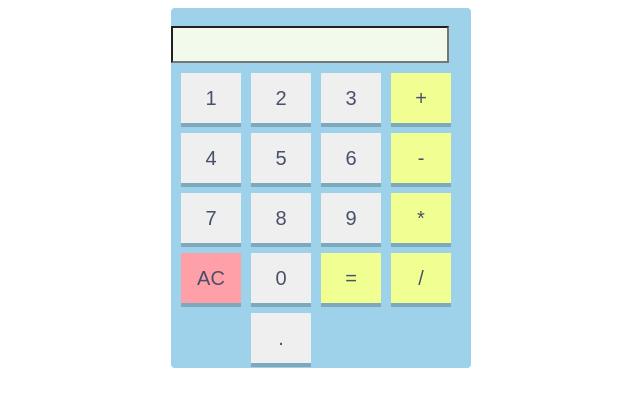
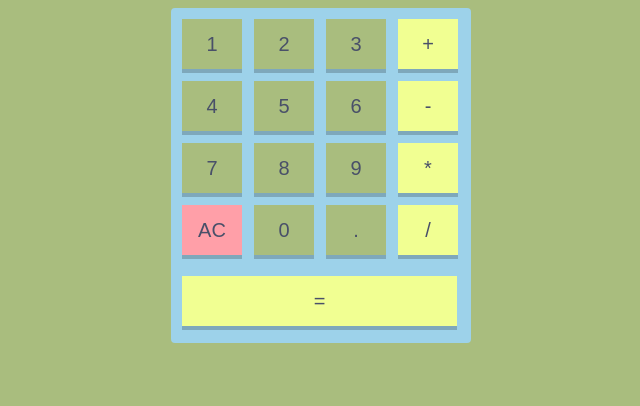
Before and after one commit to EdenGenetTasama/Calculator, a plain HTML site: page index.html in a window 1280 px wide. Shown: the whole page, without its empty margins (319-959 px from the left). Drawn offline with Linux system fonts and the light colour scheme.

Commit message:
add color and function

```diff
--- a/index.html
+++ b/index.html
@@ -13,26 +13,13 @@
     <header></header>
     <main>
         <form>
-            <!-- <label>Enter a number : </label>
-            <input type="number" id="inpurOne">
-            <br>
-            <label>Enter second number : </label>
-            <input type="number" id="inpurTwo">
-            <br> -->
 
-            <!-- <button id="button" type="button">Send Form</button> -->
-            <br>
-            <!-- <input> -->
             <section id="desingOfButton">
-
-
-                <!-- <br>
-                    <br> -->
 
                 </section>
 
                 <section>
-                    <input type="text" name="input" size="16" id="answer" value="" oninput="showNumberOnInput(this.value); ">
+                    <!-- <input type="text" name="input" size="16" id="answer" value="" oninput="showNumberOnInput(this.value);"> -->
                     <button type="button" class="numbers" id="numOne" value="1" onclick="NumberValue(this.value)">1</button>
                     <button type="button" class="numbers" id="numTwo" value="2" onclick="NumberValue(this.value); ">2</button>
                     <button type="button" class="numbers" id="numThree" value="3" onclick="NumberValue(this.value)">3</button>
@@ -50,9 +37,9 @@
 
                     <button type="button" id="delete" type="button" class="mathSing" value="AC" onclick="deleteNum()">AC</button>
                     <button type="button" class="numbers" id="numZero" value="0" onclick="NumberValue(this.value)">0</button>
+                    <button type="button" class="numbers" id="dot" value="." onclick="dotCalculate()">.</button>
+                    <button type="button" id="hilok" type="button" class="mathSing" value="/" onclick="addOperator(this.value)">/</button>
                     <button type="button" id="equel" type="button" class="mathSing" value="=" onclick="calculatePrint()">=</button>
-                    <button type="button" id="hilok" type="button" class="mathSing" value="/" onclick="addOperator(this.value)">/</button>
-                    <button type="button" class="numbers" id="dot" value="." onclick="dotCalculate()">.</button>
             </section>
         </form>
 
--- a/style.css
+++ b/style.css
@@ -1,44 +1,3 @@
- /* *{
-    margin: 0;
-    padding: 0;
-} */
-
-/* section {
-    display: flex;
-    flex-wrap: wrap;
-    /* justify-content: space-around; */
-/* } */ */
-
-/* #desingOfButton{
-    /* justify-content: space-evenly; */
-    /* font-size: 30px; */ */
-
-/* } */
-
-
-
-
-
-
-/* #sectionOfNumbers{
-    width: 350px;
-    height:  120px;
-
-}
-.numbers{
-    font-size:45px;
-    /* width: 5%; */
-/* margin: 10px; */
-/* } */
-
-
-/* .mathSing{ */
-    /* font-size: 20px;
-    padding: 2%;
-    margin: 1%;
-}   */ */
-
-
 
 *{
     background-color: #a9bd7e;
@@ -48,7 +7,7 @@ form{
     margin: auto;
     background-color: #9dd2ea;
     width: 300px;
-    height: 360px;
+    height: 335px;
     text-align: center;
     border-radius: 4px;
 }
@@ -64,7 +23,7 @@ form{
     width: 60px;
     height: 50px;
     float: left;
-    margin: 5px;
+    margin: 6px;
     font-size: 20px;
     box-shadow: 0 4px rgba(0,0,0,0.2);
 }
@@ -76,7 +35,9 @@ form{
     background-color: #f1faeb;
     float: left;
 }
-/* answer hover effect */
+#equel{
+    width: 275px
+}
 #answer:hover{
     width: 270px;
     font-size: 26px;
```
